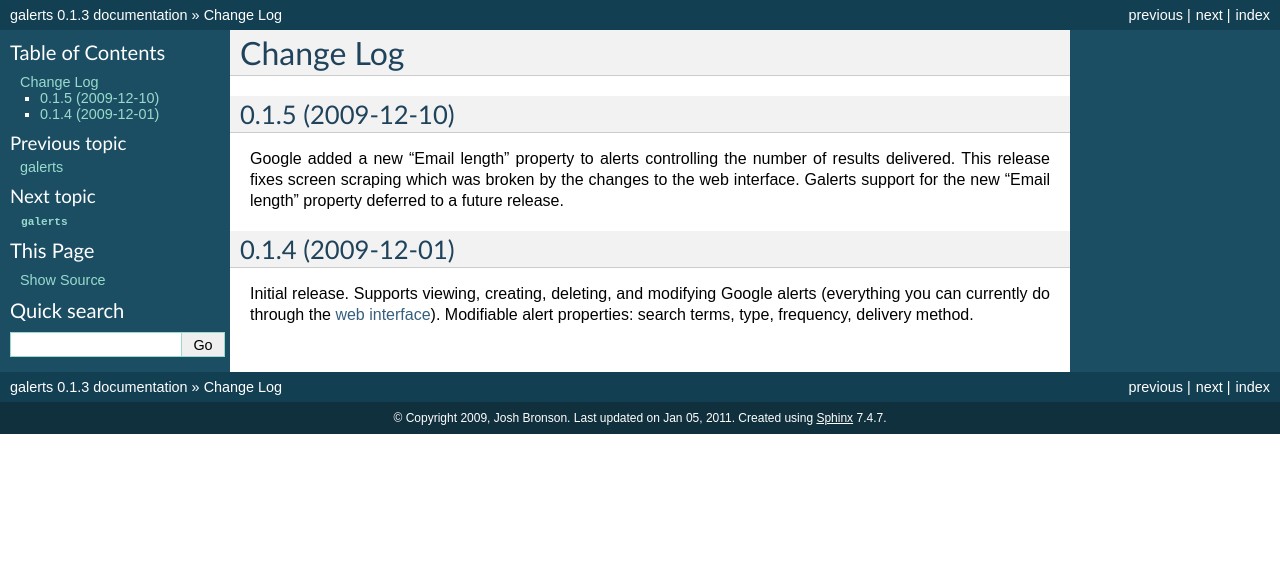
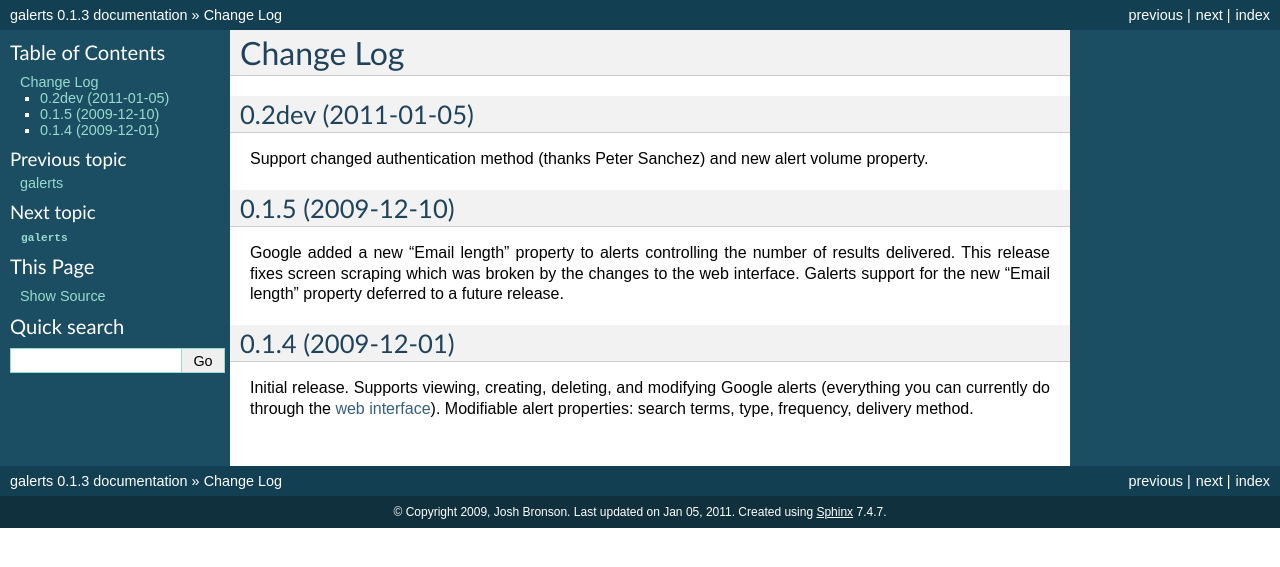
Before and after one commit to jab/galerts, a Sphinx documentation site: the page built from docs/CHANGES.rst, in a window 1280 px wide. Shown: the top 567 px of the page. Built offline with Sphinx 7.4.7, drawn with Linux system fonts in a browser that asks for light colours.

Commit message:
bump version, update docs

```diff
--- a/docs/CHANGES.rst
+++ b/docs/CHANGES.rst
@@ -1,5 +1,12 @@
 Change Log
 ==========
+
+-------------------
+0.2dev (2011-01-05)
+-------------------
+
+Support changed authentication method (thanks Peter Sanchez) and new alert
+volume property.
 
 ------------------
 0.1.5 (2009-12-10)
--- a/setup.py
+++ b/setup.py
@@ -1,6 +1,6 @@
 from setuptools import setup, find_packages
 
-version = '0.1.5'
+version = '0.2dev'
 try:
     import os
     doc_dir = os.path.join(os.path.dirname(__file__), 'docs')
```
